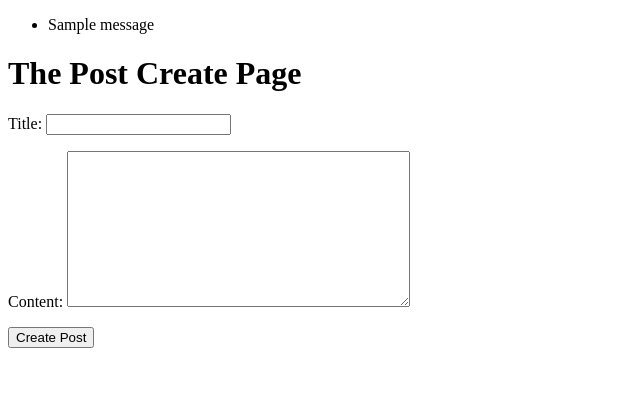
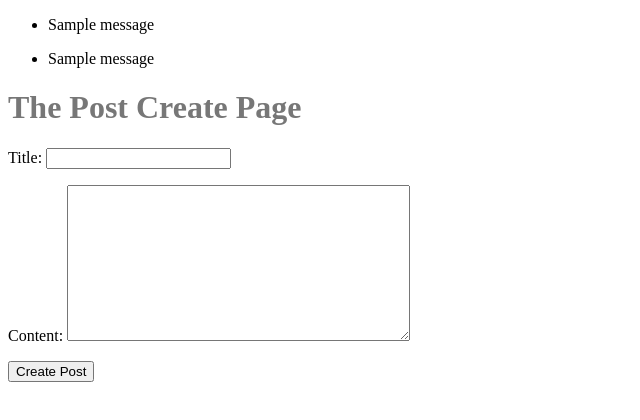
Before and after one commit to fawazkk/salim, a Django app: page /posts/create/ in a window 1280 px wide. Shown: the top 420 px of the page, without its empty margins (0-640 px from the left). Run offline with Django 3.2, Linux system fonts and the light colour scheme; one stand-in notice (Sample message) is shown.

Commit message:
completed static and media file setup integration

```diff
--- a/posts/templates/base.html
+++ b/posts/templates/base.html
@@ -1,4 +1,5 @@
 <!DOCTYPE html>
+{% load static %}
 <html lang="en">
 <head>
     <meta charset="UTF-8">
@@ -7,8 +8,11 @@
 
     {% endblock title %}
     </title>
+    <link rel="stylesheet" href="{% static 'css/base.css' %}">
+
 </head>
 <body>
+    {% include "messages.html" %}
     {% if messages %}
     <ul class="messages">
         {% for message in messages %}
--- a/posts/templates/messages.html
+++ b/posts/templates/messages.html
@@ -0,0 +1,9 @@
+{% if messages %}
+<ul class='messages'>
+    {% for message in messages %}
+    <li{% if message.tags %} class="{{ message.tags }}"{% endif %}>
+    {{ message }}
+    </li>
+    {% endfor %}
+</ul>
+{% endif %}
--- a/salim/urls.py
+++ b/salim/urls.py
@@ -17,6 +17,9 @@ Including another URLconf
 
 from django.conf.urls import url, include
 from django.contrib import admin
+from django.conf import settings
+from django.conf.urls.static import static
+
 
 urlpatterns = [
 
@@ -24,3 +27,6 @@ urlpatterns = [
     url(r'^posts/', include('posts.urls')),
 
 ]
+if settings.DEBUG:
+    urlpatterns+=static(settings.STATIC_URL, document_root=settings.STATIC_ROOT)
+    urlpatterns+=static(settings.MEDIA_URL, document_root=settings.MEDIA_ROOT)
--- /dev/null
+++ b/static/css/base.css
@@ -0,0 +1,3 @@
+h1{
+color:#777777;
+}
```
Also changed, not shown: salim/settings.py (+7 -0 lines).
